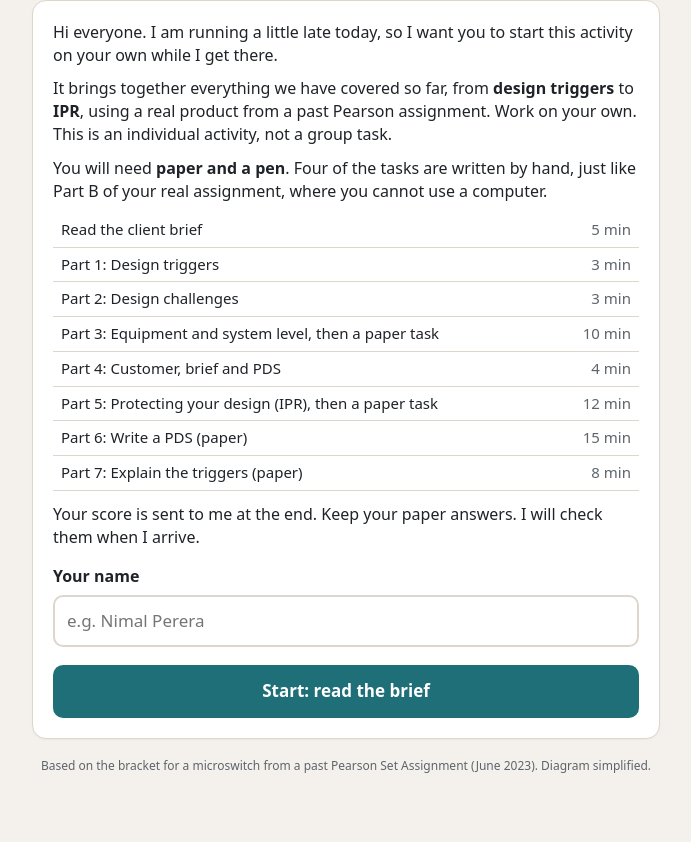
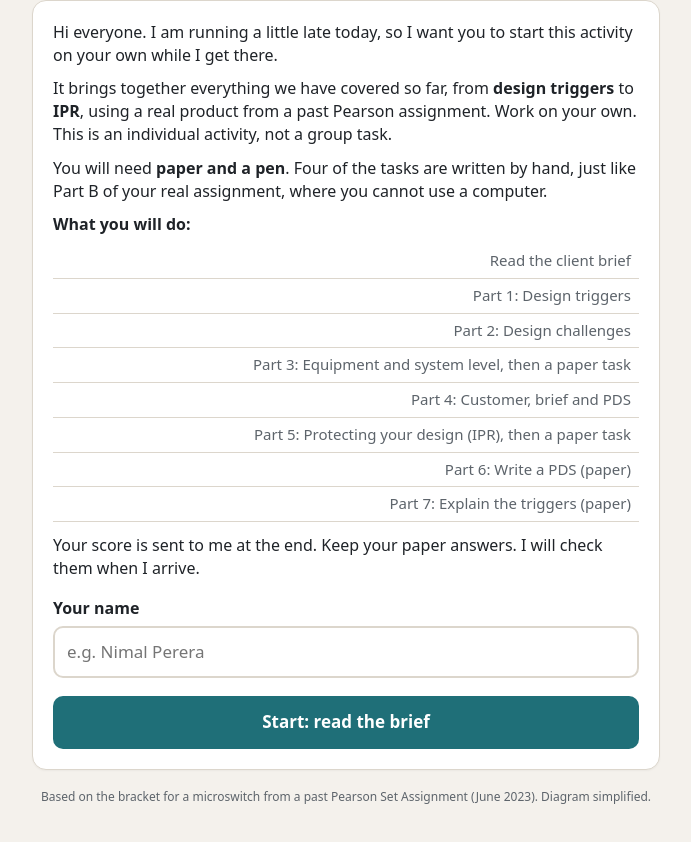
Before and after one commit to Isuru-rana/pdm-quizzes, a plain HTML site: page bracket-activity/index.html in a window 1280 px wide. Shown: the part 96-938 px from the top of the page, without its empty margins (294-985 px from the left). Before the commit the page ends 910 px from the top, so only its background shows below. Drawn offline with Linux system fonts and the light colour scheme.

Commit message:
Bracket activity: remove time guidance from student view

```diff
--- a/bracket-activity/index.html
+++ b/bracket-activity/index.html
@@ -4,7 +4,7 @@
 <meta charset="utf-8">
 <meta name="viewport" content="width=device-width, initial-scale=1">
 <title>Activity: Redesign a Microswitch Bracket</title>
-<meta name="description" content="Unit 3 Product Design and Manufacture in Engineering: one hour revision activity from design triggers to IPR, based on a past Pearson Set Assignment product.">
+<meta name="description" content="Unit 3 Product Design and Manufacture in Engineering: revision activity from design triggers to IPR, based on a past Pearson Set Assignment product.">
 <style>
   :root {
     --teal: #1f6f78;
@@ -142,15 +142,16 @@
     <p>Hi everyone. I am running a little late today, so I want you to start this activity on your own while I get there.</p>
     <p>It brings together everything we have covered so far, from <b>design triggers</b> to <b>IPR</b>, using a real product from a past Pearson assignment. Work on your own. This is an individual activity, not a group task.</p>
     <p>You will need <b>paper and a pen</b>. Four of the tasks are written by hand, just like Part B of your real assignment, where you cannot use a computer.</p>
+    <p style="margin:0 0 4px"><b>What you will do:</b></p>
     <table class="plan">
-      <tr><td>Read the client brief</td><td>5 min</td></tr>
-      <tr><td>Part 1: Design triggers</td><td>3 min</td></tr>
-      <tr><td>Part 2: Design challenges</td><td>3 min</td></tr>
-      <tr><td>Part 3: Equipment and system level, then a paper task</td><td>10 min</td></tr>
-      <tr><td>Part 4: Customer, brief and PDS</td><td>4 min</td></tr>
-      <tr><td>Part 5: Protecting your design (IPR), then a paper task</td><td>12 min</td></tr>
-      <tr><td>Part 6: Write a PDS (paper)</td><td>15 min</td></tr>
-      <tr><td>Part 7: Explain the triggers (paper)</td><td>8 min</td></tr>
+      <tr><td>Read the client brief</td></tr>
+      <tr><td>Part 1: Design triggers</td></tr>
+      <tr><td>Part 2: Design challenges</td></tr>
+      <tr><td>Part 3: Equipment and system level, then a paper task</td></tr>
+      <tr><td>Part 4: Customer, brief and PDS</td></tr>
+      <tr><td>Part 5: Protecting your design (IPR), then a paper task</td></tr>
+      <tr><td>Part 6: Write a PDS (paper)</td></tr>
+      <tr><td>Part 7: Explain the triggers (paper)</td></tr>
     </table>
     <p style="margin-top:12px">Your score is sent to me at the end. Keep your paper answers. I will check them when I arrive.</p>
     <label for="name">Your name</label>
@@ -159,7 +160,7 @@
   </section>
 
   <section id="briefcard" class="card hidden">
-    <span class="part">The client brief <small>5 min</small></span>
+    <span class="part">The client brief</span>
     <div id="briefbody"></div>
     <button class="btn" id="tobegin">I have read it. Start Part 1</button>
   </section>
@@ -305,7 +306,7 @@ const ITEMS = [
   { p: P3, q: "The bracket is made in batches of only 5. Which cost should you keep LOW when you choose the manufacturing process?",
     o: ["The cost of the bracket's paint colour", "The cost of the microswitch", "Tooling and set up cost", "The cost of the machine bed"],
     a: 2, why: "Expensive moulds or press tools are not worth it for 5 parts. Choose processes with low tooling and set up cost." },
-  { p: P3, type: "write", time: "7 min",
+  { p: P3, type: "write",
     q: "On paper: the bracket's interfaces.",
     task: "<p>The bracket connects to the rest of the machine in three ways. For <b>each</b> interface below, write:</p>" +
           "<ul><li><b>what</b> it connects to</li><li><b>one way it limits</b> your redesign</li></ul>" +
@@ -358,7 +359,7 @@ const ITEMS = [
   { p: P5, q: "You want to show the new mechanism at a trade fair next month. What should the company do first?",
     o: ["Show it first, then patent it later", "Apply for the patent before showing it", "Register a trademark only", "Nothing, the trade fair protects it"],
     a: 1, why: "A patent needs the invention to be new. If you show it in public first, it may no longer count as new." },
-  { p: P5, type: "write", time: "8 min",
+  { p: P5, type: "write",
     q: "On paper: an IPR plan for the StopSure bracket.",
     task: "<p>Copy this table onto paper and fill it in. Use what you learned in the IPR lesson.</p>" +
           "<ul><li>The new spring and damper mechanism</li><li>The distinctive shape</li><li>The name StopSure and its logo</li><li>The CAD drawings and instruction sheet</li><li>The secret surface treatment recipe</li></ul>" +
@@ -373,7 +374,7 @@ const ITEMS = [
            "</ul><p style=\"margin-top:8px\"><b>Keep it secret:</b> a patent would publish the recipe and end after 20 years. Nobody can work out the recipe by looking at the bracket.</p>" },
 
   // Part 6 and 7: paper tasks
-  { p: P6, type: "write", time: "15 min",
+  { p: P6, type: "write",
     q: "On paper: write a PDS for the new bracket.",
     task: "<p>Write <b>at least 8 PDS lines</b>, one under each heading below. Use the brief. Every line must be <b>measurable</b> or checkable: use a number, a limit or a clear test.</p>" +
           "<ul><li>Performance</li><li>Adjustment</li><li>Fit and interfaces</li><li>Materials</li><li>Life and reliability</li><li>Quantity and manufacturing</li><li>Safety</li><li>Sustainability</li></ul>" +
@@ -388,7 +389,7 @@ const ITEMS = [
            "<li><b>Safety:</b> no sharp edges, and no gap between carriage and bracket that a finger can reach.</li>" +
            "<li><b>Sustainability:</b> made from a recyclable material, with the stop replaceable without replacing the whole bracket.</li>" +
            "</ul><p style=\"margin-top:8px\">Check yours: does each line have a number, a limit or a test? If not, improve it now.</p>" },
-  { p: P7, type: "write", time: "8 min",
+  { p: P7, type: "write",
     q: "On paper: explain two design triggers for this redesign.",
     task: "<p>For <b>each</b> trigger, write:</p><ul><li>the name of the trigger</li><li>what in the brief shows it</li><li>how your new design will respond to it</li></ul>" +
           "<p>Then name <b>one design challenge</b> (from Part 2) that the redesign also meets, and say why.</p>",
```
Also changed, not shown: index.html (+1 -1 lines).
